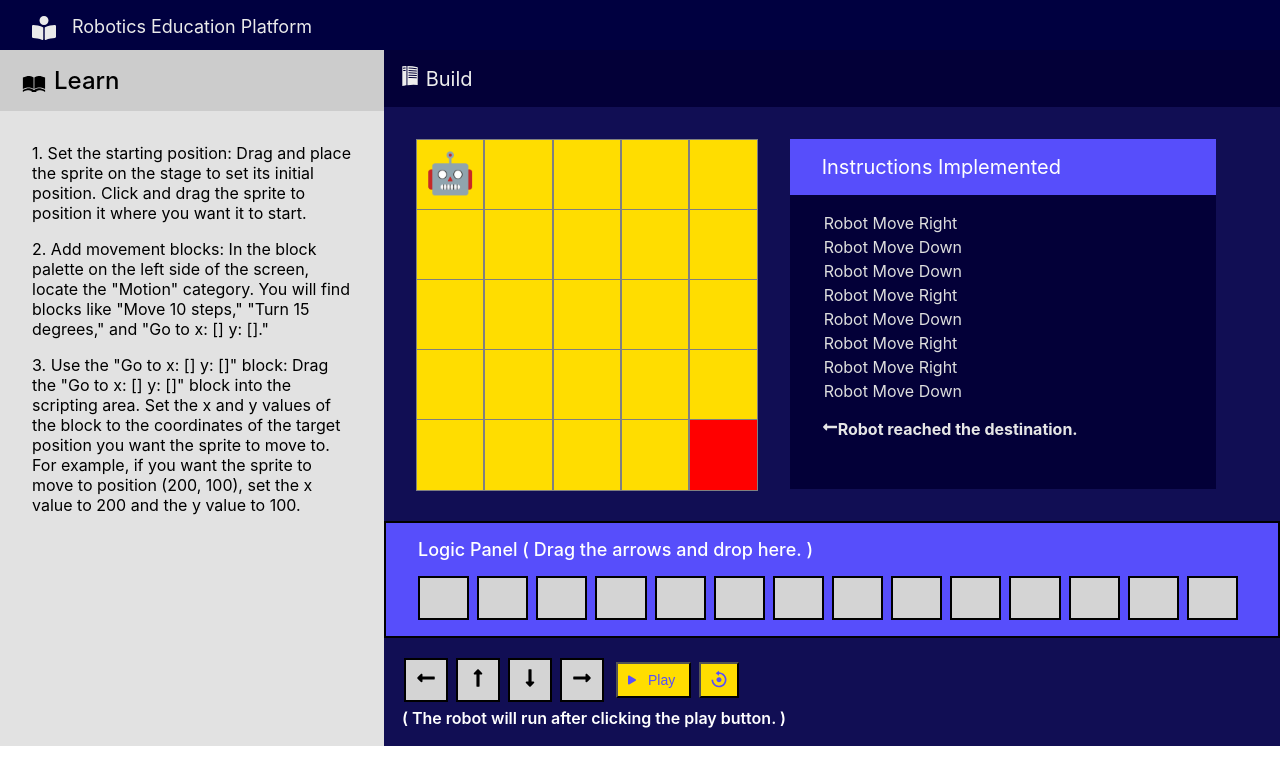
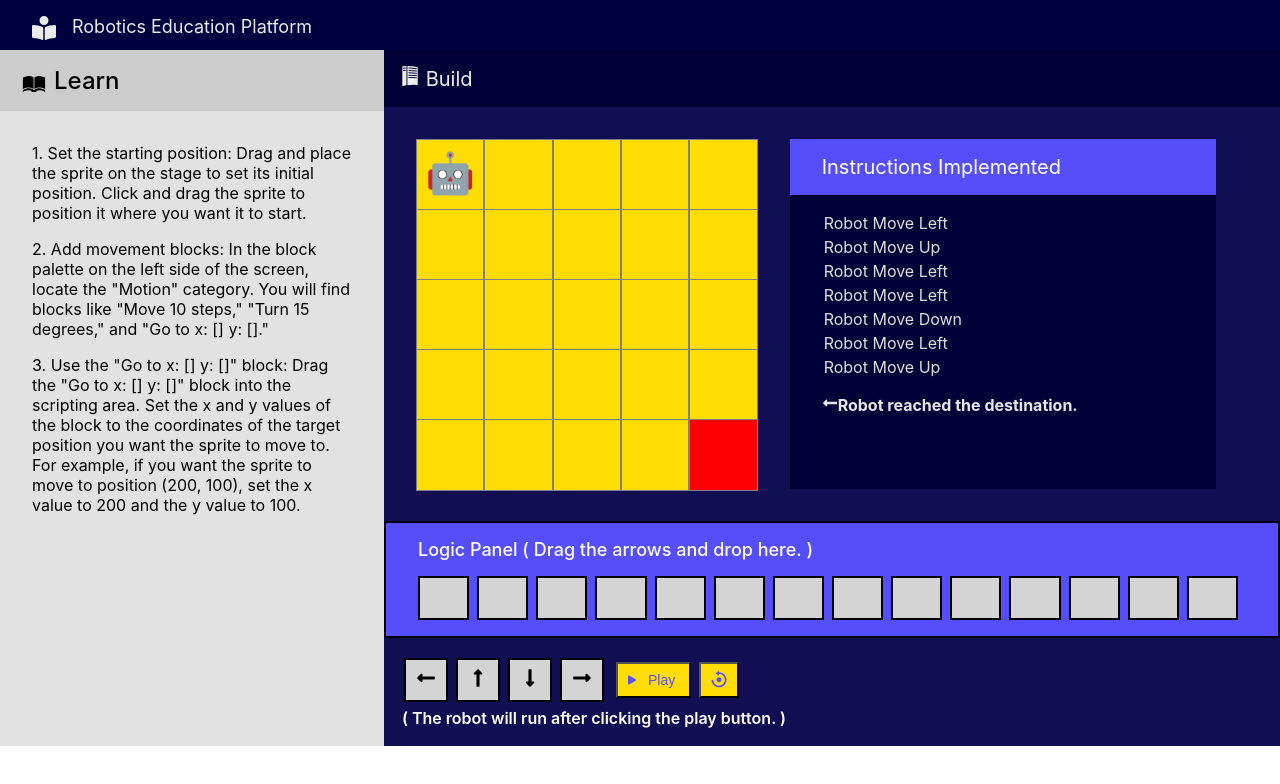
Before and after one commit to Prayansh8/learn_robotics, a React (Create React App) app: page / in a window 1280 px wide. Shown: the top 784 px of the page. Built offline with nearby package versions, Linux system fonts and the light colour scheme.

Commit message:
sixth commit

```diff
--- a/src/App.js
+++ b/src/App.js
@@ -1,12 +1,10 @@
 import React from "react";
-// import Grid from "./components/Grid";
-import GridBoxes from "./components/Dev";
-import "./App.css"
+import "./App.css";
+import Grid from "./components/Grid";
 const App = () => {
   return (
     <div className="App">
-      {/* <Grid /> */}
-      <GridBoxes />
+      <Grid />
     </div>
   );
 };
--- a/src/components/Dev.js
+++ /dev/null
@@ -1,232 +0,0 @@
-import React, { useState, useEffect } from "react";
-import "./GridBoxes.css"; // CSS file for styling
-import Robot from "./Robot";
-import {
-  FaLongArrowAltUp,
-  FaLongArrowAltDown,
-  FaLongArrowAltLeft,
-  FaLongArrowAltRight,
-} from "react-icons/fa";
-import { BsFillPlayFill } from "react-icons/bs";
-import { BiReset } from "react-icons/bi";
-import { SiReadthedocs } from "react-icons/si";
-import Navbar from "./Navbar";
-import Learn from "./Learn";
-
-const GridBoxes = () => {
-  const gridSize = 5; // Number of rows and columns
-  const totalBoxes = gridSize * gridSize;
-
-  const [isRestarted, setIsRestarted] = useState(true);
-
-  const initialPosition = { row: 0, col: 0 };
-
-  const [robotPosition, setRobotPosition] = useState(initialPosition);
-  const [directions, setDirections] = useState([]);
-  const [isPlaying, setIsPlaying] = useState(false);
-  const [currentIndex, setCurrentIndex] = useState(0);
-
-  const handleDragStart = (e, direction) => {
-    e.dataTransfer.setData("text/plain", direction);
-  };
-
-  const handleDrop = (e) => {
-    const direction = e.dataTransfer.getData("text/plain");
-    setDirections((prevDirections) => [...prevDirections, direction]);
-  };
-
-  const handleDragOver = (e) => {
-    e.preventDefault();
-  };
-
-  const handlePlay = () => {
-    setIsPlaying(true);
-    setCurrentIndex(0);
-    setIsRestarted(false);
-  };
-
-  const handleReset = () => {
-    setRobotPosition(initialPosition);
-    setDirections([]);
-    setIsPlaying(false);
-    setCurrentIndex(0);
-    setIsRestarted(true);
-  };
-
-  useEffect(() => {
-    const handleMove = (direction) => {
-      const { row, col } = robotPosition;
-      let newRow = row;
-      let newCol = col;
-
-      switch (direction) {
-        case "up":
-          newRow = Math.max(0, row - 1);
-          break;
-        case "down":
-          newRow = Math.min(gridSize - 1, row + 1);
-          break;
-        case "left":
-          newCol = Math.max(0, col - 1);
-          break;
-        case "right":
-          newCol = Math.min(gridSize - 1, col + 1);
-          break;
-        default:
-          return;
-      }
-      setRobotPosition({ row: newRow, col: newCol });
-    };
-    if (isPlaying) {
-      if (currentIndex < directions.length) {
-        const direction = directions[currentIndex];
-        setTimeout(() => {
-          handleMove(direction);
-          setCurrentIndex((prevIndex) => prevIndex + 1);
-        }, 500);
-      } else {
-        setIsPlaying(false);
-        setCurrentIndex(0);
-      }
-    }
-  }, [currentIndex, directions, isPlaying, robotPosition]);
-
-  // Generate an array of box elements
-  const boxes = [];
-  for (let i = 0; i < totalBoxes; i++) {
-    const row = Math.floor(i / gridSize);
-    const col = i % gridSize;
-    const boxContent =
-      row === robotPosition.row && col === robotPosition.col ? (
-        <Robot />
-      ) : row === gridSize - 1 && col === gridSize - 1 ? (
-        <div
-          style={{ backgroundColor: "red", width: "100%", height: "100%" }}
-        ></div>
-      ) : null;
-    const boxClass = boxContent ? "box with-content" : "box";
-    boxes.push(
-      <div key={i} className={boxClass}>
-        {boxContent}
-      </div>
-    );
-  }
-
-  const dropZones = [];
-  for (let i = 1; i <= 14; i++) {
-    const direction = directions[i - 1] || ""; // Get the direction value or an empty string if it doesn't exist
-    dropZones.push(
-      <div
-        key={i}
-        className="drop-zone"
-        onDrop={handleDrop}
-        onDragOver={handleDragOver}
-      >
-        {direction === "up" ? (
-          <FaLongArrowAltUp />
-        ) : direction === "down" ? (
-          <FaLongArrowAltDown />
-        ) : direction === "left" ? (
-          <FaLongArrowAltLeft />
-        ) : direction === "right" ? (
-          <FaLongArrowAltRight />
-        ) : (
-          direction
-        )}
-      </div>
-    );
-  }
-
-  return (
-    <div>
-      <Navbar />
-      <div className="maincontainer">
-        <div className="rightbox">
-          <Learn />
-        </div>
-
-        <div className="leftbox">
-          <div className="buildtext">
-            <p>
-              <SiReadthedocs /> Build
-            </p>
-          </div>
-          <div className="buildcontainer">
-            <div className="grid-container">{boxes}</div>
-            <div className="instruction">
-              <div className="inctiontext">
-                <p>Instructions Implemented</p>
-              </div>
-              <div className="robotmove">
-                <p>Robot Move Right</p>
-                <p>Robot Move Down</p>
-                <p>Robot Move Down</p>
-                <p>Robot Move Right</p>
-                <p>Robot Move Down</p>
-                <p>Robot Move Right</p>
-                <p>Robot Move Right</p>
-                <p>Robot Move Down</p>
-                <h4>
-                  <FaLongArrowAltLeft />
-                  Robot reached the destination.
-                </h4>
-              </div>
-            </div>
-          </div>
-          <div className="logicpanel">
-            <p>Logic Panel ( Drag the arrows and drop here. )</p>
-            <div className="drop-zones-container">{dropZones}</div>
-          </div>
-          <div className="buttonslp">
-            <div className="logic-panel">
-              <div
-                className="arrow-button"
-                draggable="true"
-                onDragStart={(e) => handleDragStart(e, "left")}
-              >
-                <FaLongArrowAltLeft />
-              </div>
-              <div
-                className="arrow-button"
-                draggable="true"
-                onDragStart={(e) => handleDragStart(e, "up")}
-              >
-                <FaLongArrowAltUp />
-              </div>
-              <div
-                className="arrow-button"
-                draggable="true"
-                onDragStart={(e) => handleDragStart(e, "down")}
-              >
-                <FaLongArrowAltDown />
-              </div>
-
-              <div
-                className="arrow-button"
-                draggable="true"
-                onDragStart={(e) => handleDragStart(e, "right")}
-              >
-                <FaLongArrowAltRight />
-              </div>
-              <button
-                onClick={handlePlay}
-                disabled={!isRestarted}
-                className="playbtn"
-              >
-                <BsFillPlayFill /> <span>Play</span>
-              </button>
-              <button onClick={handleReset} className="deletebtn">
-                <BiReset />
-              </button>
-            </div>
-            <div className="robotmovingtext">
-              <span>( The robot will run after clicking the play button. )</span>
-            </div>
-          </div>
-        </div>
-      </div>
-    </div>
-  );
-};
-
-export default GridBoxes;
--- a/src/components/Grid.js
+++ b/src/components/Grid.js
@@ -13,7 +13,7 @@ import { SiReadthedocs } from "react-icons/si";
 import Navbar from "./Navbar";
 import Learn from "./Learn";
 
-const GridBoxes = () => {
+const Grid = () => {
   const gridSize = 5; // Number of rows and columns
   const totalBoxes = gridSize * gridSize;
 
@@ -61,16 +61,16 @@ const GridBoxes = () => {
 
       switch (direction) {
         case "up":
-          newRow = Math.max(0, row - 1);
+          newRow = row === 0 ? gridSize - 1 : row - 1;
           break;
         case "down":
-          newRow = Math.min(gridSize - 1, row + 1);
+          newRow = row === gridSize - 1 ? 0 : row + 1;
           break;
         case "left":
-          newCol = Math.max(0, col - 1);
+          newCol = col === 0 ? gridSize - 1 : col - 1;
           break;
         case "right":
-          newCol = Math.min(gridSize - 1, col + 1);
+          newCol = col === gridSize - 1 ? 0 : col + 1;
           break;
         default:
           return;
@@ -158,14 +158,13 @@ const GridBoxes = () => {
                 <p>Instructions Implemented</p>
               </div>
               <div className="robotmove">
-                <p>Robot Move Right</p>
+                <p>Robot Move Left</p>
+                <p>Robot Move Up</p>
+                <p>Robot Move Left</p>
+                <p>Robot Move Left</p>
                 <p>Robot Move Down</p>
-                <p>Robot Move Down</p>
-                <p>Robot Move Right</p>
-                <p>Robot Move Down</p>
-                <p>Robot Move Right</p>
-                <p>Robot Move Right</p>
-                <p>Robot Move Down</p>
+                <p>Robot Move Left</p>
+                <p>Robot Move Up</p>
                 <h4>
                   <FaLongArrowAltLeft />
                   Robot reached the destination.
@@ -220,7 +219,9 @@ const GridBoxes = () => {
               </button>
             </div>
             <div className="robotmovingtext">
-              <span>( The robot will run after clicking the play button. )</span>
+              <span>
+                ( The robot will run after clicking the play button. )
+              </span>
             </div>
           </div>
         </div>
@@ -229,4 +230,4 @@ const GridBoxes = () => {
   );
 };
 
-export default GridBoxes;
+export default Grid;
```
